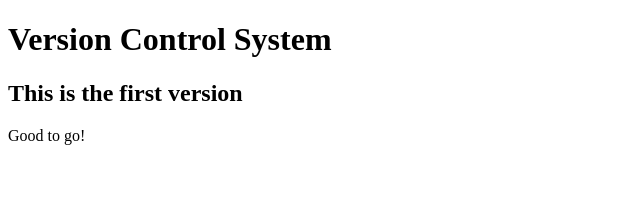
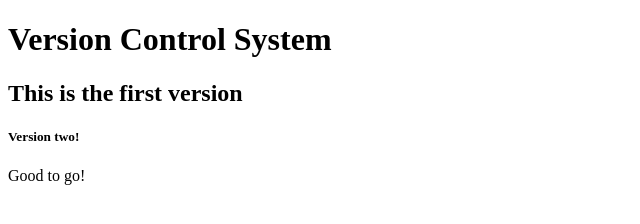
Before and after one commit to fasas1/DevOps-Training, a plain HTML site: page VersionControl/index.html in a window 1280 px wide. Shown: the whole page, without its empty margins (0-640 px from the left). Drawn offline with Linux system fonts and the light colour scheme.

Commit message:
Second commit

```diff
--- a/VersionControl/index.html
+++ b/VersionControl/index.html
@@ -8,6 +8,7 @@
 <body>
     <h1>Version Control System</h1>
     <h2>This is the first version</h2>
+    <h5>Version two!</h5>
     <p>Good to go!</p>
 </body>
 </html>
```
